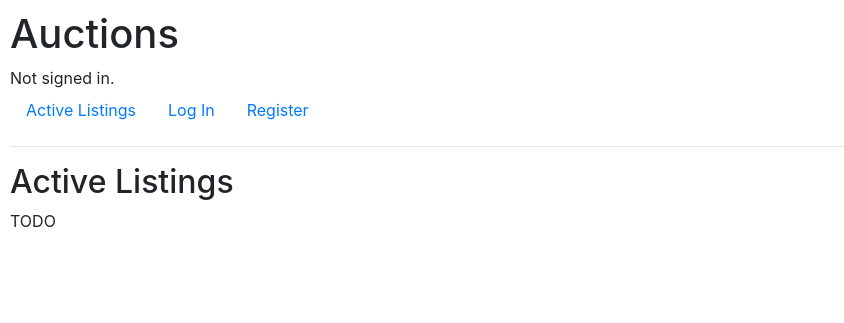
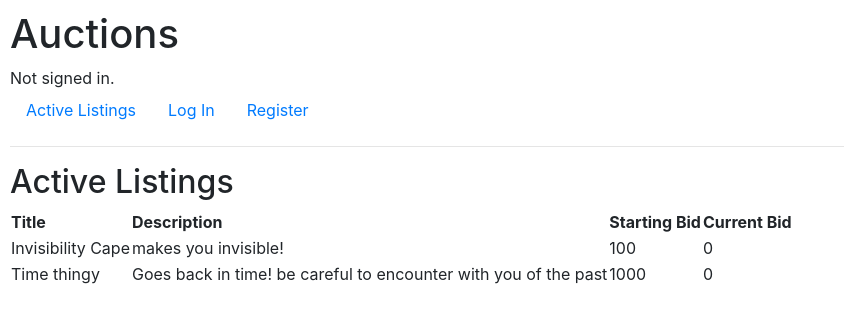
Before and after one commit to Sabmus/cs50webdevelopment, a Django app: page / in a window 1280 px wide. Shown: the top 323 px of the page, without its empty margins (0-844 px from the left). Run offline with Django 4.2, Linux system fonts and the light colour scheme; data comes from the database, SQL or seed files in the repository; some libraries are stand-ins or nearby versions.

Commit message:
project2: changes in models

```diff
--- a/airline/flights/models.py
+++ b/airline/flights/models.py
@@ -11,8 +11,10 @@ class Airport(models.Model):
 
 
 class Flight(models.Model):
-    origin = models.ForeignKey(Airport, on_delete=models.CASCADE, related_name="departures")  # if I'm an Airport, I want to check every flight that has me as origin
-    destination = models.ForeignKey(Airport, on_delete=models.CASCADE, related_name="arrivals")  # if I'm an Aiport, I want to check every flight that has me as destination
+    # if I'm an Airport, I want to check every flight that has me as origin
+    origin = models.ForeignKey(Airport, on_delete=models.CASCADE, related_name="departures")
+    # if I'm an Airport, I want to check every flight that has me as destination
+    destination = models.ForeignKey(Airport, on_delete=models.CASCADE, related_name="arrivals")
     duration = models.IntegerField()
 
     def __str__(self) -> str:
--- a/project2/commerce/auctions/admin.py
+++ b/project2/commerce/auctions/admin.py
@@ -6,7 +6,7 @@ from . import models
 admin.site.register(models.Category)
 admin.site.register(models.BaseCurrency)
 admin.site.register(models.Currency)
-admin.site.register(models.Auction)
+admin.site.register(models.Item)
 admin.site.register(models.Bid)
 admin.site.register(models.Comment)
 admin.site.register(models.User)
--- a/project2/commerce/auctions/forms.py
+++ b/project2/commerce/auctions/forms.py
@@ -4,6 +4,6 @@ from . import models
 
 class CreateListingForm(forms.ModelForm):
     class Meta:
-        model = models.Auction
+        model = models.Item
         fields = '__all__'
-        exclude = ["user"]
+        exclude = ["owner", "last_until"]
--- a/project2/commerce/auctions/models.py
+++ b/project2/commerce/auctions/models.py
@@ -1,5 +1,6 @@
 from django.contrib.auth.models import AbstractUser
 from django.db import models
+from datetime import timedelta
 
 
 class User(AbstractUser):
@@ -29,8 +30,8 @@ class Currency(models.Model):
         return f"Currency: {self.name} equals to: {self.conversion_rate} {self.base_currency.name}"
 
 
-class Auction(models.Model):
-    user = models.ForeignKey(User, on_delete=models.CASCADE)
+class Item(models.Model):
+    owner = models.ForeignKey(User, on_delete=models.CASCADE)
     title = models.CharField(max_length=64)
     description = models.TextField()
     category = models.ForeignKey(Category, on_delete=models.CASCADE, blank=True)
@@ -39,27 +40,28 @@ class Auction(models.Model):
     bid_duration = models.IntegerField()  # should be duration in days
     image = models.URLField(max_length=200, blank=True)
     created_at = models.DateTimeField(auto_now=False, auto_now_add=True)
+    last_until = models.DateTimeField(blank=True, null=True)
 
     def __str__(self) -> str:
         return f"Action #{self.id}: Item: {self.title}, staring bid: {self.starting_bid} {self.currency.name}"
 
 
 class Bid(models.Model):
-    user = models.ForeignKey(User, on_delete=models.CASCADE)
-    auction_bidded = models.ForeignKey(Auction, on_delete=models.CASCADE)
-    bid_amount = models.IntegerField()
+    bidder = models.ForeignKey(User, on_delete=models.CASCADE)
+    item = models.ForeignKey(Item, on_delete=models.CASCADE)
+    amount = models.IntegerField()
     currency = models.ForeignKey(Currency, on_delete=models.CASCADE)
     created_at = models.DateTimeField(auto_now=False, auto_now_add=True)
 
     def __str__(self) -> str:
-        return f"Bidding on: {self.auction_bidded.title} with: {self.bid_amount} {self.currency.name}"
+        return f"Bidding on: {self.item.title} with: {self.amount} {self.currency.name}"
 
 
 class Comment(models.Model):
     user = models.ForeignKey(User, on_delete=models.CASCADE)
-    auction_commented = models.ForeignKey(Auction, on_delete=models.CASCADE)
-    review = models.TextField()
+    item = models.ForeignKey(Item, on_delete=models.CASCADE)
+    description = models.TextField()
     created_at = models.DateTimeField(auto_now=False, auto_now_add=True)
 
     def __str__(self) -> str:
-        return f"Comment on: {self.auction_commented.title}"
+        return f"Comment on: {self.item.title}"
--- a/project2/commerce/auctions/templates/auctions/create_listing.html
+++ b/project2/commerce/auctions/templates/auctions/create_listing.html
@@ -3,7 +3,9 @@
 {% block body %}
     <form action="" method="post">
         {% csrf_token %}
-        {{ form }}
+        <table>
+        {{ form.as_table }}
+        </table>
         <input type="submit" value="Submit">
     </form>
 {% endblock %}
--- a/project2/commerce/auctions/templates/auctions/index.html
+++ b/project2/commerce/auctions/templates/auctions/index.html
@@ -3,5 +3,25 @@
 {% block body %}
     <h2>Active Listings</h2>
 
-    TODO
+    <table>
+        <thead>
+            <tr>
+                <th>Title</th>
+                <th>Description</th>
+                <th>Starting Bid</th>
+                <th>Current Bid</th>
+            </tr>
+        </thead>
+        <tbody>
+        {% for item in items %}
+            <tr>
+                <td>{{ item.title }}</td>
+                <td>{{ item.description }}</td>
+                <td>{{ item.starting_bid }}</td>
+                <td>0</td>
+            </tr>
+        {% endfor %}
+        </tbody>
+    </table>
+
 {% endblock %}
--- a/project2/commerce/auctions/views.py
+++ b/project2/commerce/auctions/views.py
@@ -2,16 +2,21 @@
 from django.contrib.auth import authenticate, login, logout
 from django.contrib.auth.decorators import login_required
 from django.db import IntegrityError
-from django.http import HttpResponse, HttpResponseRedirect
+from django.http import HttpResponseRedirect
 from django.shortcuts import render
 from django.urls import reverse
+from django.utils import timezone
 
-from .models import User
+from . import models
 from . import forms
 
 
 def index(request):
-    return render(request, "auctions/index.html")
+    # list all available by last_until items to auction
+    items = models.Item.objects.filter(last_until__gte=timezone.now()).all()
+    return render(request, template_name="auctions/index.html", context={
+        "items": items
+    })
 
 
 def login_view(request):
@@ -68,7 +73,20 @@ def register(request):
 
 @login_required(login_url='login')
 def create_listing(request):
-    form = forms.CreateListingForm()
+    if request.method == "POST":
+        form = forms.CreateListingForm(request.POST)
+        if form.is_valid():
+            item = models.Item(**form.cleaned_data)
+            item.owner = request.user
+            item.save()
+            # after save. update field "last_until" so be the addition of bid_duration to created_at
+            record = models.Item.objects.get(pk=item.id)
+            record.last_until = record.created_at + timedelta(days=record.bid_duration)
+            record.save(update_fields=["last_until"])
+            return HttpResponseRedirect(reverse('index'))
+    else:
+        form = forms.CreateListingForm()
+
     return render(request, "auctions/create_listing.html", context={
         "form": form
     })
```
Also changed, not shown: project2/commerce/auctions/migrations/0006_item_rename_bid_amount_bid_amount_and_more.py (added), project2/commerce/auctions/migrations/0007_item_last_until.py (added), project2/commerce/db.sqlite3.
